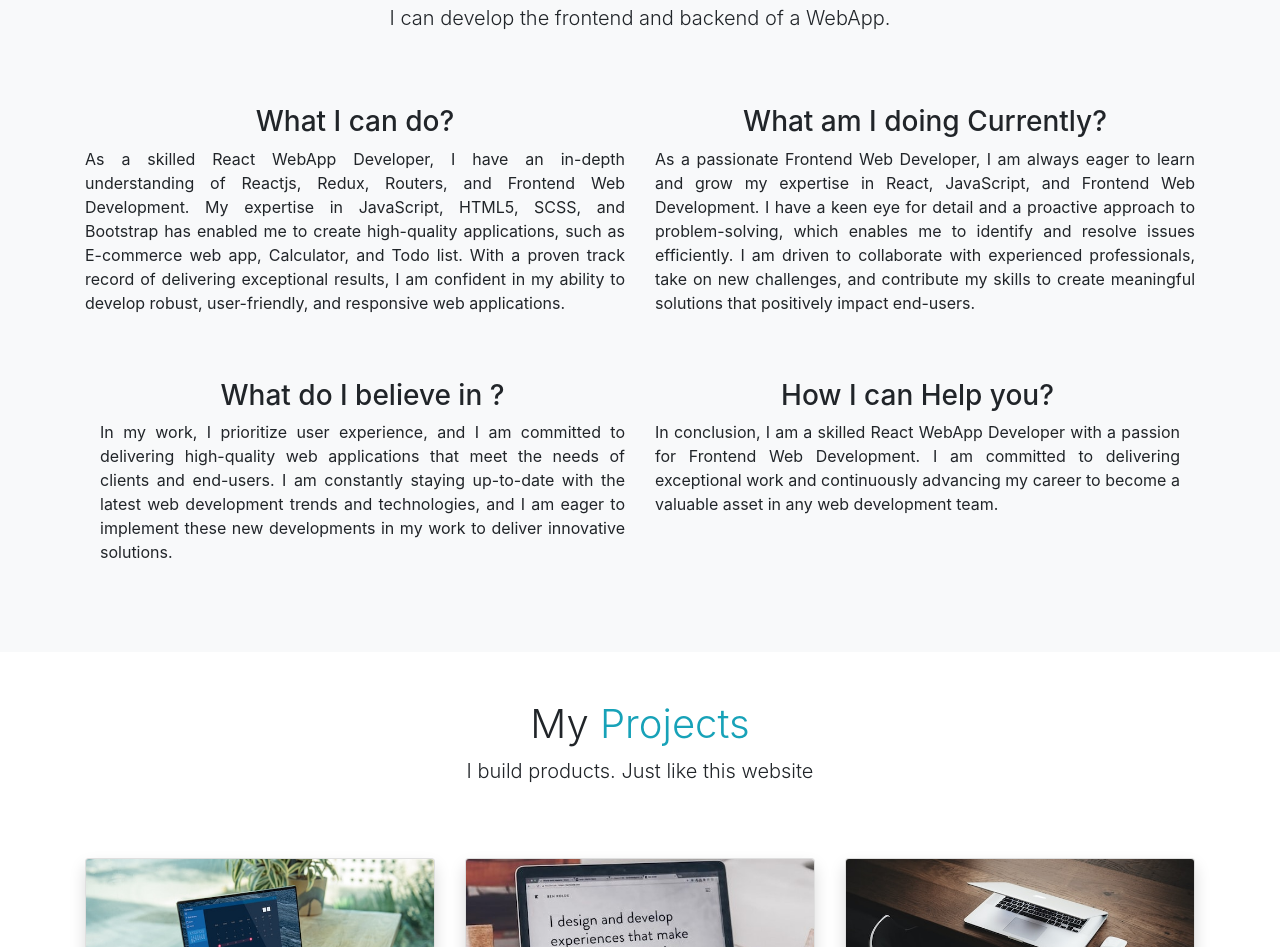
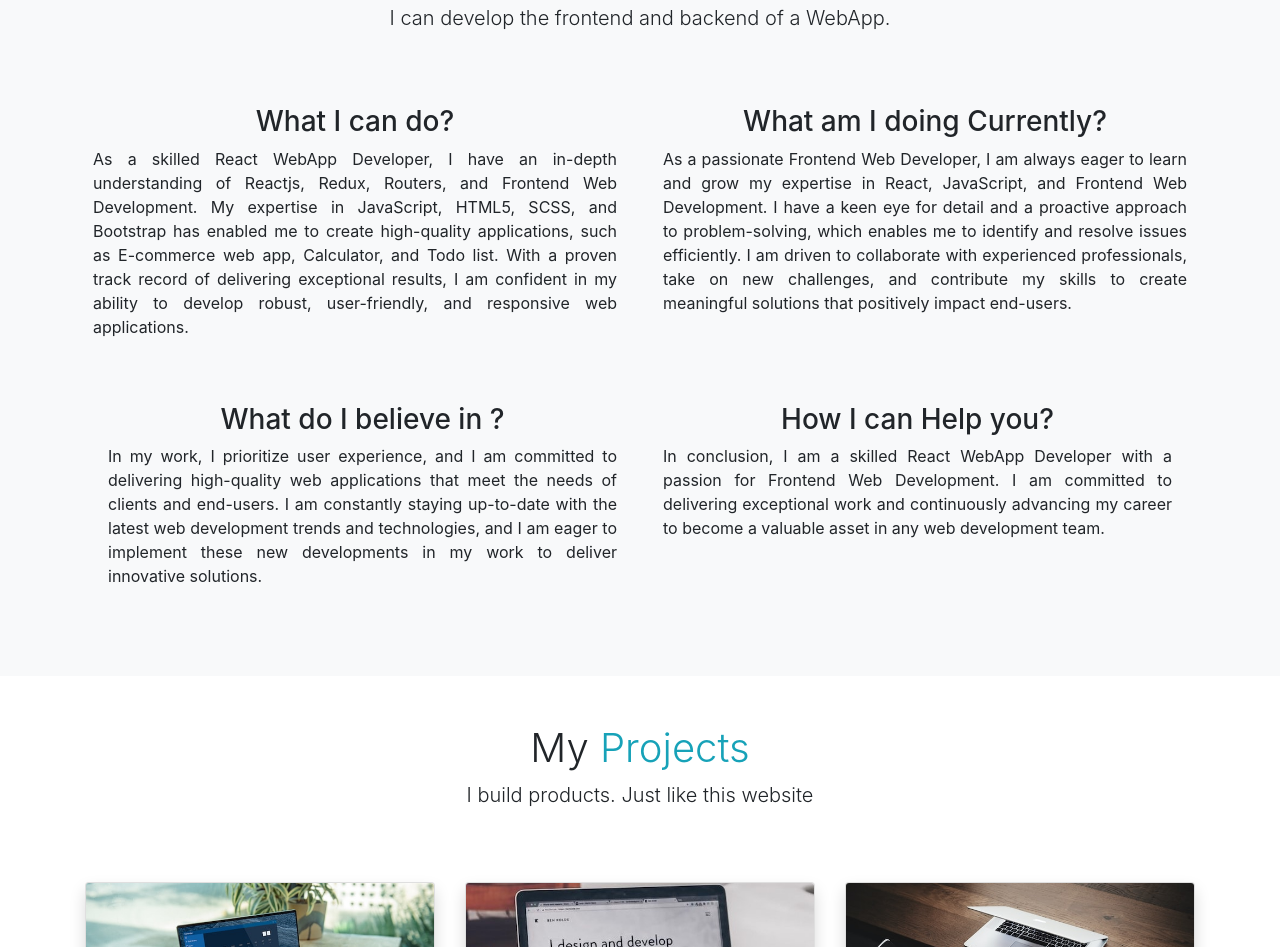
Before and after one commit to Harekrishna1111/Portfolio-static-, a plain HTML site: page index.html in a window 1280 px wide. Shown: the part 1418-2365 px from the top of the page. Drawn offline with nearby package versions, Linux system fonts and the light colour scheme.

Commit message:
alignment

```diff
--- a/index.html
+++ b/index.html
@@ -273,7 +273,7 @@
           <div class="col-12 col-md-6 my-2">
             <div>
               <h3>What I can do?</h3>
-              <p class="text-justify">
+              <p class="text-justify px-2">
                 As a skilled React WebApp Developer, I have an in-depth
                 understanding of Reactjs, Redux, Routers, and Frontend Web
                 Development. My expertise in JavaScript, HTML5, SCSS, and
@@ -288,7 +288,7 @@
           <div class="col-12 col-md-6 my-2">
             <div>
               <h3>What am I doing Currently?</h3>
-              <p class="text-justify">
+              <p class="text-justify px-2">
                 As a passionate Frontend Web Developer, I am always eager to
                 learn and grow my expertise in React, JavaScript, and Frontend
                 Web Development. I have a keen eye for detail and a proactive
@@ -305,7 +305,7 @@
           <div class="col-12 col-md-6 my-2">
             <div>
               <h3>What do I believe in ?</h3>
-              <p class="text-justify">
+              <p class="text-justify px-2">
                 In my work, I prioritize user experience, and I am committed to
                 delivering high-quality web applications that meet the needs of
                 clients and end-users. I am constantly staying up-to-date with
@@ -318,7 +318,7 @@
           <div class="col-12 col-md-6 my-2">
             <div>
               <h3>How I can Help you?</h3>
-              <p class="text-justify">
+              <p class="text-justify px-2">
                 In conclusion, I am a skilled React WebApp Developer with a
                 passion for Frontend Web Development. I am committed to
                 delivering exceptional work and continuously advancing my career
```
